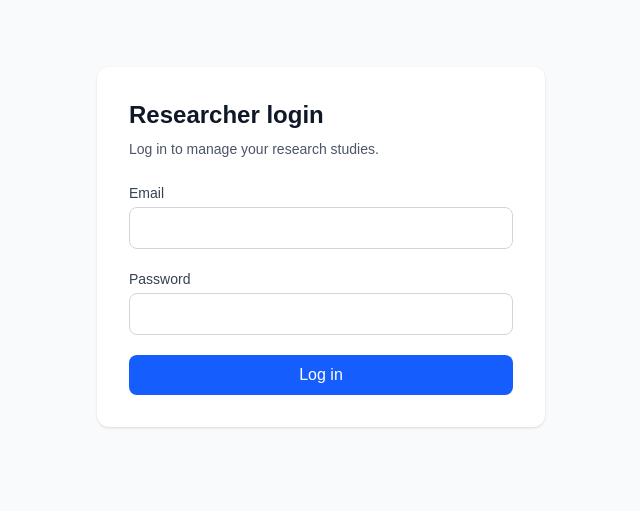
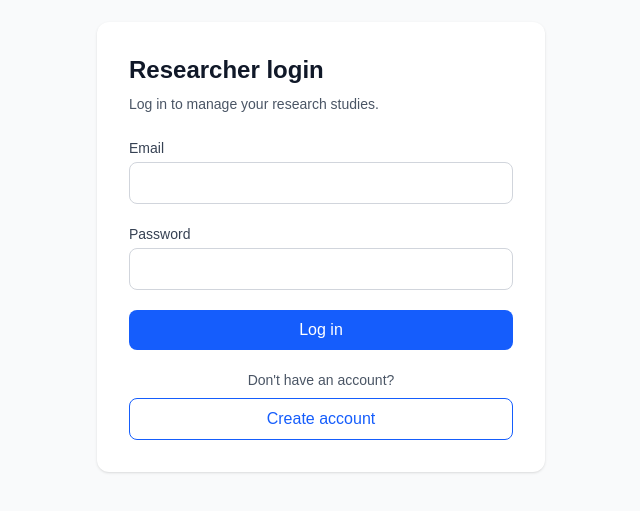
Before and after one commit to R7trztrz/CS-42-3, a React (Vite) app in the folder SurveyPlatformFrontend/: page /login in a window 1280 px wide. Shown: the part 153-664 px from the top of the page, without its empty margins (319-959 px from the left). Built offline with nearby package versions, Linux system fonts and the light colour scheme.

Commit message:
feat(auth): add login and registration navigation

```diff
--- a/SurveyPlatformFrontend/src/auth/pages/LoginPage.tsx
+++ b/SurveyPlatformFrontend/src/auth/pages/LoginPage.tsx
@@ -1,5 +1,5 @@
 import { useState, type FormEvent } from 'react'
-import { useNavigate } from 'react-router-dom'
+import { Link, useNavigate } from 'react-router-dom'
 import { loginResearcher } from '../api/authApi'
 
 export default function LoginPage() {
@@ -108,6 +108,18 @@ export default function LoginPage() {
                     >
                         {isSubmitting ? 'Logging in...' : 'Log in'}
                     </button>
+                    <div className="text-center">
+                        <p className="mb-2 text-sm text-gray-600">
+                            Don't have an account?
+                        </p>
+
+                        <Link
+                            to="/register"
+                            className="block w-full rounded-lg border border-blue-600 px-4 py-2 font-medium text-blue-600 hover:bg-blue-50"
+                        >
+                            Create account
+                        </Link>
+                    </div>
                 </form>
             </div>
         </main>
--- a/SurveyPlatformFrontend/src/auth/pages/RegisterPage.tsx
+++ b/SurveyPlatformFrontend/src/auth/pages/RegisterPage.tsx
@@ -1,3 +1,4 @@
+import { Link } from 'react-router-dom'
 import { useRef, useState, type FormEvent } from 'react'
 import { Turnstile } from '@marsidev/react-turnstile'
 import type { TurnstileInstance } from '@marsidev/react-turnstile'
@@ -188,6 +189,18 @@ export default function RegisterPage() {
                     >
                         {isSubmitting ? 'Creating account...' : 'Create account'}
                     </button>
+                    <div className="text-center">
+                        <p className="mb-2 text-sm text-gray-600">
+                            Already have an account?
+                        </p>
+
+                        <Link
+                            to="/login"
+                            className="block w-full rounded-lg border border-blue-600 px-4 py-2 font-medium text-blue-600 hover:bg-blue-50"
+                        >
+                            Log in
+                        </Link>
+                    </div>
                 </form>
             </div>
         </main>
```
